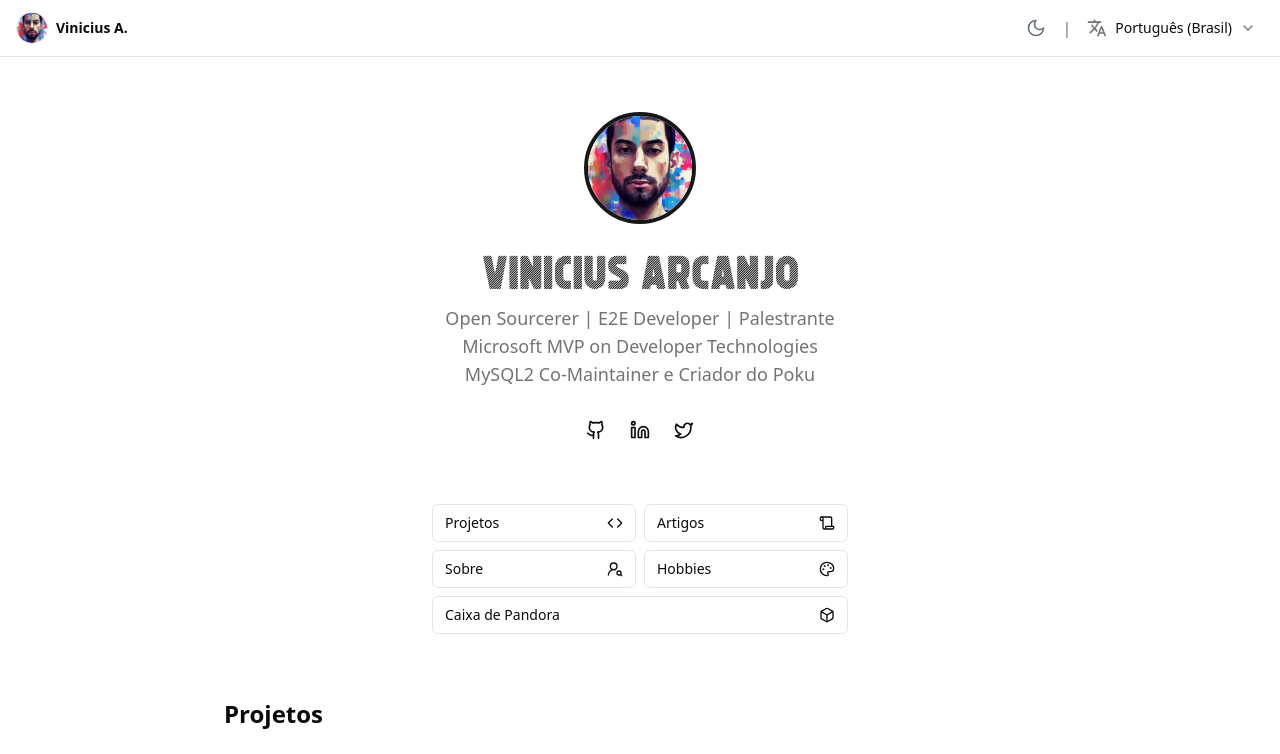
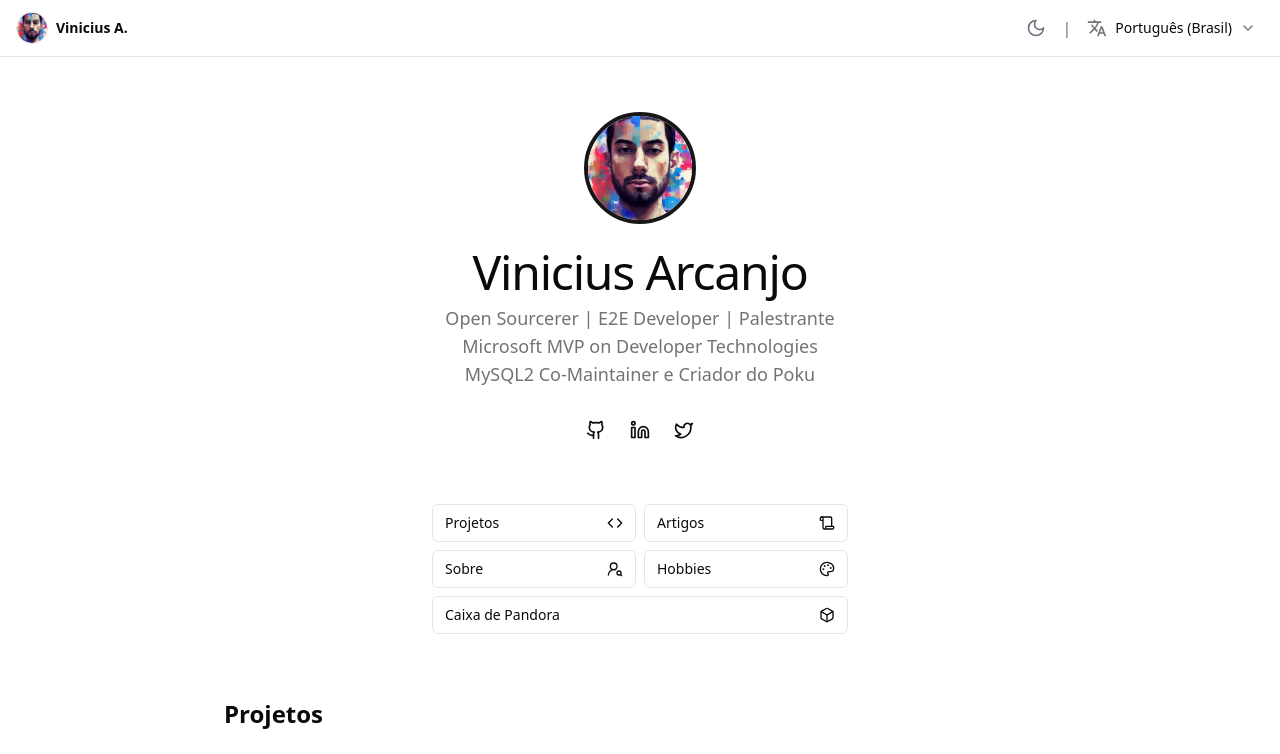
Before and after one commit to vinicius-arcanjo/arcanjo.dev, a Next.js app: page / in a window 1280 px wide. Shown: the top 754 px of the page. Built offline with nearby package versions, Linux system fonts and the light colour scheme.

Commit message:
Remove custom font style from h1 elements
The h1 elements no longer use the Michelangelo Strips font. This change aligns with the updated design guidelines and ensures consistency across headings.

```diff
--- a/src/app/globals.css
+++ b/src/app/globals.css
@@ -90,7 +90,4 @@
         scroll-behavior: smooth;
     }
 
-    h1 {
-        font-family: var(--font-michelangelo-strips), sans-serif;
-    }
 }
```
